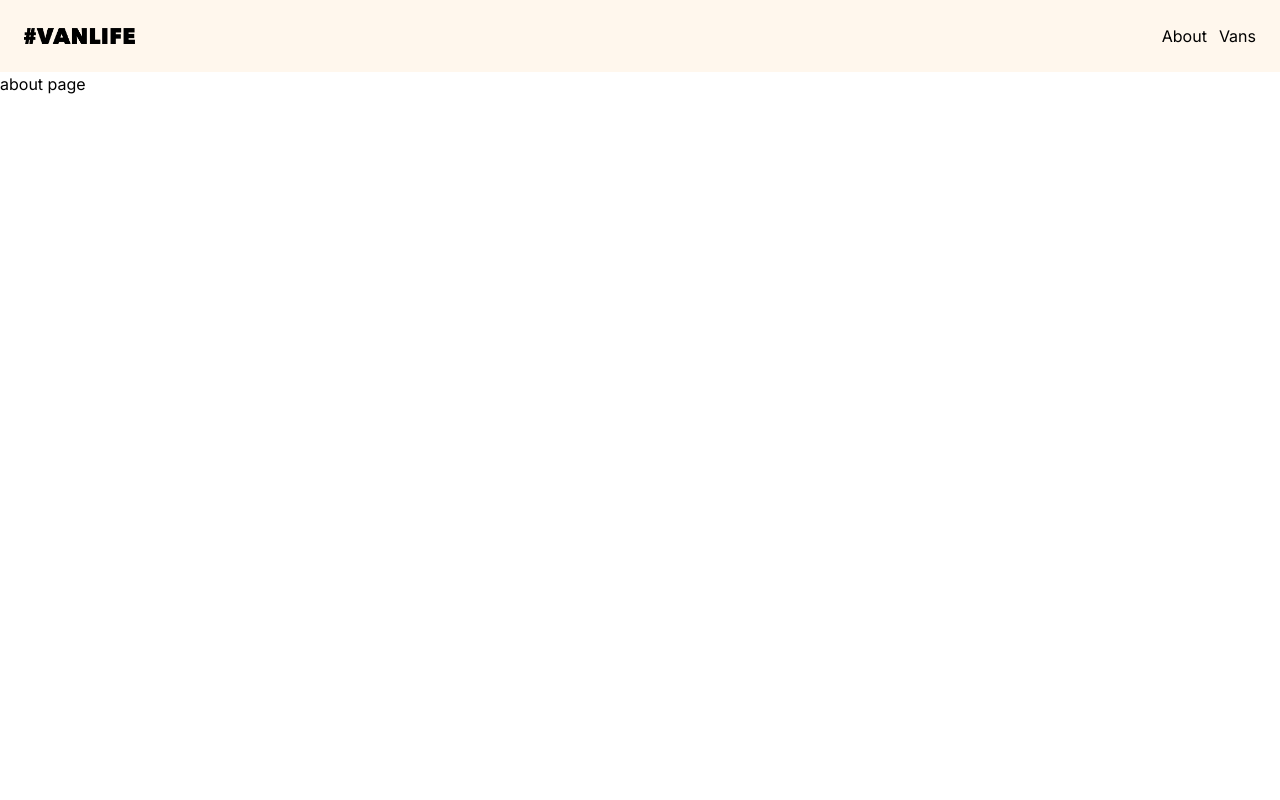
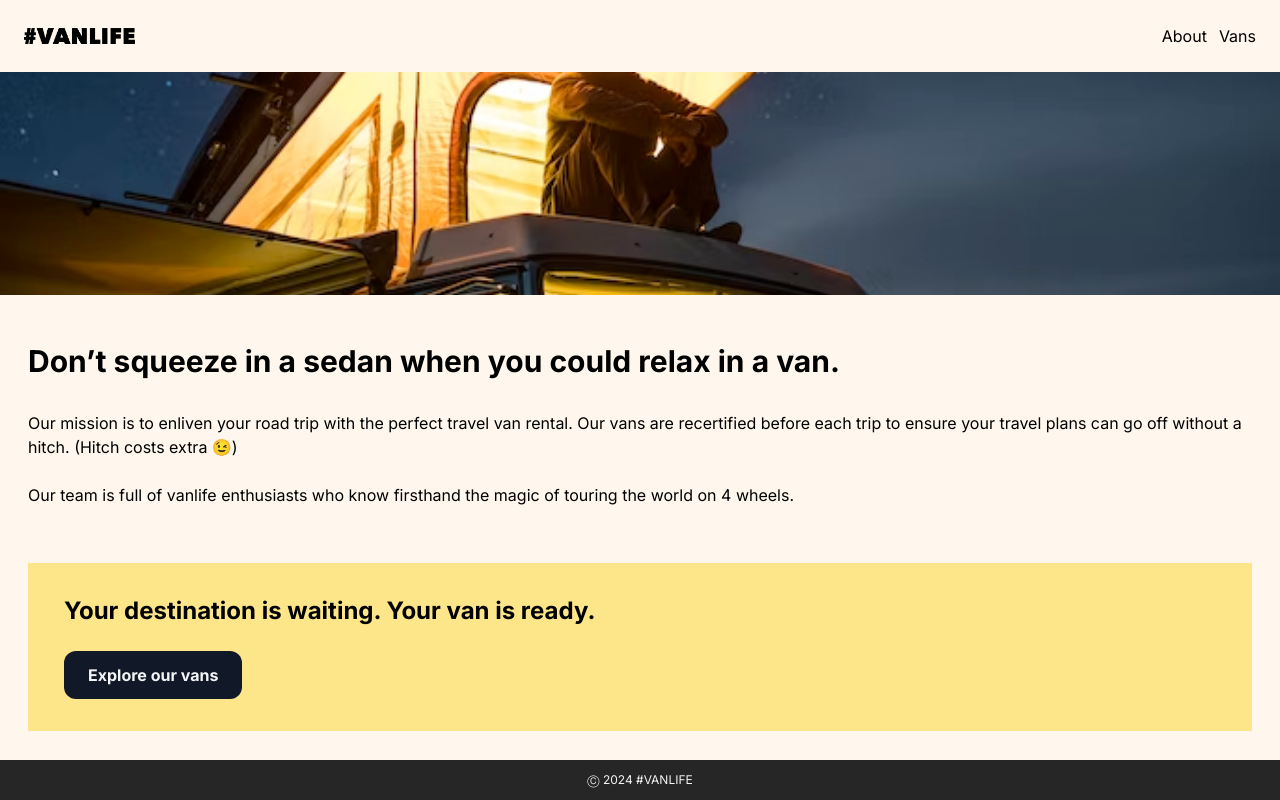
Before and after one commit to anderutan/vanlife, a React (Vite) app: page /about in a window 1280 px wide. Built offline with nearby package versions, Linux system fonts and the light colour scheme.

Commit message:
Update About.jsx

```diff
--- a/src/components/About.jsx
+++ b/src/components/About.jsx
@@ -1,7 +1,42 @@
+import coverImage from '../images/about-us-page-image.png';
+import Footer from './Footer';
+
 export default function About() {
   return (
-    <div>
-      <h1>about page</h1>
+    <div className='bg-orange-50'>
+      <div>
+        <img
+          src={coverImage}
+          alt=''
+          className='h-[223px] w-full object-cover'
+        />
+      </div>
+      <div className='px-7 py-12'>
+        <div className='mb-14'>
+          <h1 className='text-3xl font-bold mb-8'>
+            Don’t squeeze in a sedan when you could relax in a van.
+          </h1>
+          <p className='mb-6'>
+            Our mission is to enliven your road trip with the perfect travel van
+            rental. Our vans are recertified before each trip to ensure your
+            travel plans can go off without a hitch. (Hitch costs extra 😉)
+          </p>
+          <p>
+            Our team is full of vanlife enthusiasts who know firsthand the magic
+            of touring the world on 4 wheels.
+          </p>
+        </div>
+        <div className='px-9 py-8 bg-amber-200'>
+          <p className='text-2xl font-bold mb-6'>
+            Your destination is waiting.{' '}
+            <span className='inline-block'>Your van is ready.</span>
+          </p>
+          <button className='px-6 py-3 bg-gray-900 text-gray-100 rounded-xl font-bold'>
+            Explore our vans
+          </button>
+        </div>
+      </div>
+      <Footer />
     </div>
   );
 }
--- a/src/components/Home.jsx
+++ b/src/components/Home.jsx
@@ -5,7 +5,7 @@ export default function Home() {
   return (
     <>
       <div
-        className='h-screen bg-cover bg-center relative text-white text-center'
+        className='h-screen bg-cover bg-center relative text-white'
         style={{ backgroundImage: `url(${homePageImage})` }}
       >
         <div className='w-full h-full flex flex-col justify-center backdrop-brightness-50 px-6'>
```
Also changed, not shown: src/images/about-us-page-image.png (added).
